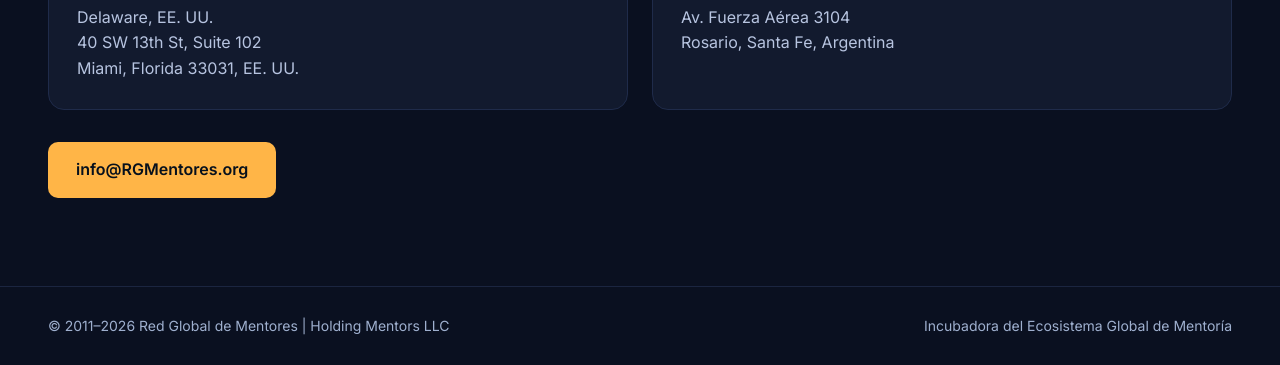
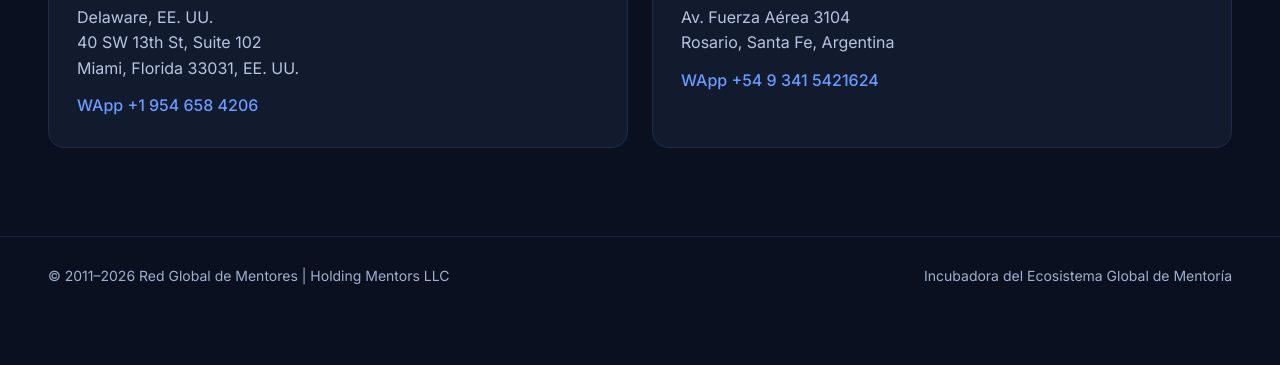
Before and after one commit to AlejandroFabricioMotta/HoldingMentors, a plain HTML site: page index.html in a window 1280 px wide. Shown: the part 3980-4345 px from the top of the page. After the commit the page ends 4295 px from the top, so only its background shows below. Drawn offline with Linux system fonts and the light colour scheme.

Commit message:
Contacto: WApp de EE. UU. y de Argentina en cada sede; se quita el botón del correo
Co-Authored-By: Claude Sonnet 5.5 <noreply@anthropic.com>
Claude-Session: https://claude.ai/code/session_0186Y1JCjuX2VFaiviZ6whjY

```diff
--- a/index.html
+++ b/index.html
@@ -181,15 +181,14 @@ footer{padding:28px 48px;border-top:1px solid #1B2540;display:flex;flex-wrap:wra
         <div class="eyebrow" style="font-size:13px;margin-bottom:10px">Sede legal</div>
         <div style="font-family:'Space Grotesk',sans-serif;font-size:22px;font-weight:600;margin-bottom:8px">Holding Mentors LLC</div>
         <p>Delaware, EE. UU.<br>40 SW 13th St, Suite 102<br>Miami, Florida 33031, EE. UU.</p>
+        <p style="margin-top:12px"><a href="https://wa.me/19546584206" target="_blank" rel="noopener" style="font-weight:500">WApp +1 954 658 4206</a></p>
       </div>
       <div class="card" style="flex-basis:340px">
         <div class="eyebrow" style="font-size:13px;margin-bottom:10px;color:#6C9BFF">Sede administrativa</div>
         <div style="font-family:'Space Grotesk',sans-serif;font-size:22px;font-weight:600;margin-bottom:8px">Administración y operaciones</div>
         <p>Av. Fuerza Aérea 3104<br>Rosario, Santa Fe, Argentina</p>
+        <p style="margin-top:12px"><a href="https://wa.me/5493415421624" target="_blank" rel="noopener" style="font-weight:500">WApp +54 9 341 5421624</a></p>
       </div>
-    </div>
-    <div class="row" style="margin-top:32px;gap:16px;align-items:center">
-      <a class="btn" href="mailto:info@RGMentores.org">info@RGMentores.org</a>
     </div>
   </div>
 </section>
```
